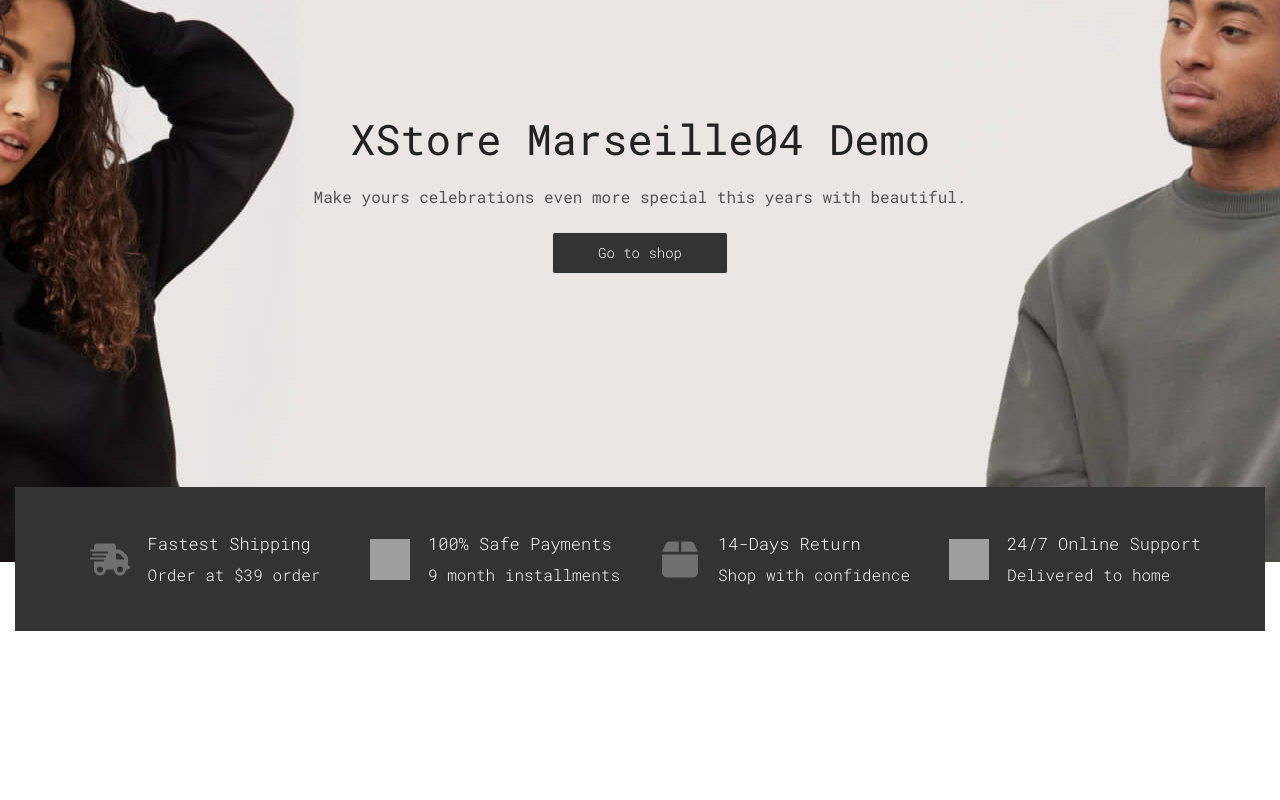
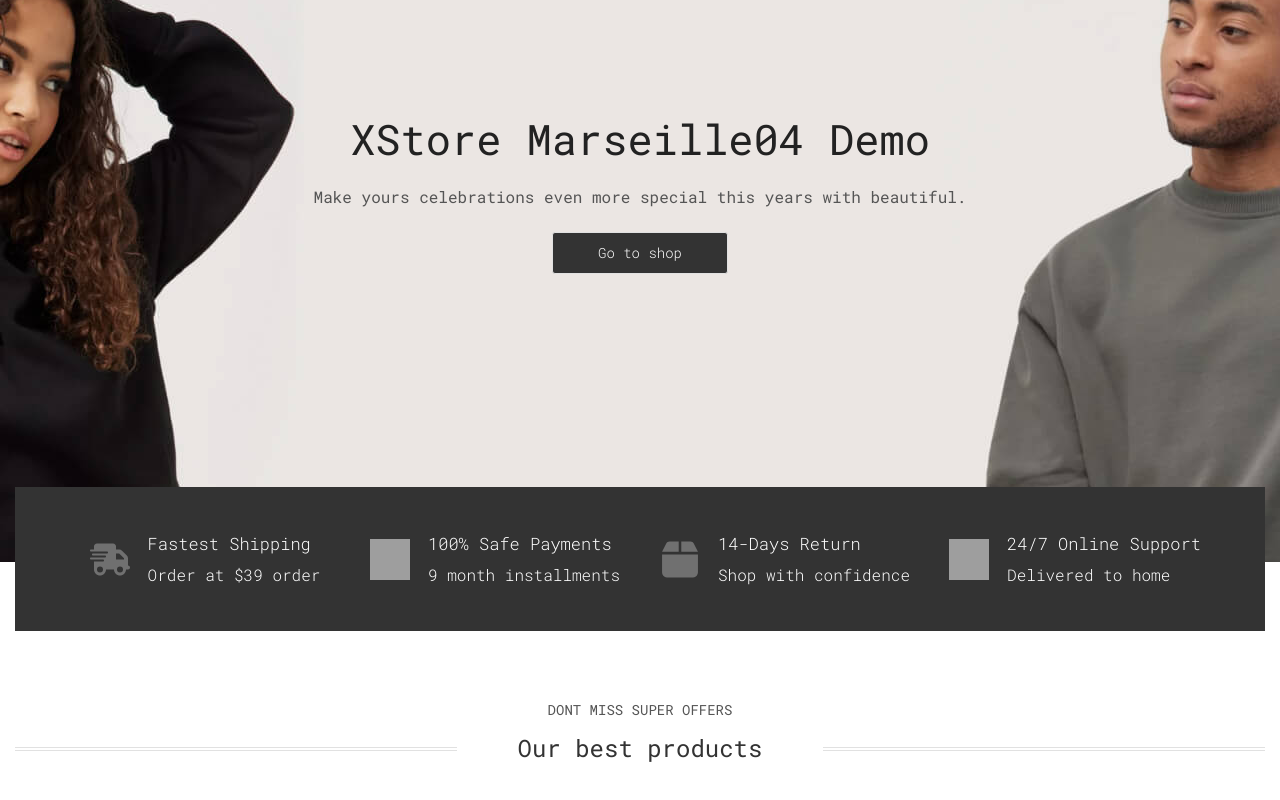
Before and after one commit to HaiQuanJuly/Tira_shop, a React (Vite) app: page / in a window 1280 px wide. Shown: the part 188-988 px from the top of the page. Built offline with nearby package versions, Linux system fonts and the light colour scheme; grey boxes are pictures that could not be loaded.

Commit message:
Update#2

```diff
--- a/index.html
+++ b/index.html
@@ -2,13 +2,12 @@
 <html lang="en">
   <head>
     <meta charset="UTF-8" />
-    <link rel="icon" type="image/svg+xml" href="/vite.svg" />
-    <meta name="viewport" content="width=device-width, initial-scale=1.0" />
     <link
       rel="icon"
       href="./src/assets/icons/images/LogoTiraShop.png"
       type="image/png"
     />
+    <meta name="viewport" content="width=device-width, initial-scale=1.0" />
     <title>TiraShop</title>
   </head>
   <body>
--- a/src/App.jsx
+++ b/src/App.jsx
@@ -1,11 +1,9 @@
 import HomePage from "./components/HomePage/HomePage";
-import Info from "./components/Info/Info";
 
 function App() {
   return (
     <>
       <HomePage></HomePage>
-      <Info></Info>
     </>
   );
 }
--- /dev/null
+++ b/src/components/AdvanceHeadling/AdvanceHeadling.jsx
@@ -0,0 +1,21 @@
+import MainLayout from "../Layout/Layout";
+import styles from "./styles.module.scss";
+
+function AdvanceHeadling() {
+  const { container, headline, containerMiddleBox, title, des } = styles;
+
+  return (
+    <MainLayout>
+      <div className={container}>
+        <div className={headline}></div>
+        <div className={containerMiddleBox}>
+          <p className={des}>Dont miss super offers</p>
+          <p className={title}>Our best products</p>
+        </div>
+        <div className={headline}></div>
+      </div>
+    </MainLayout>
+  );
+}
+
+export default AdvanceHeadling;
--- /dev/null
+++ b/src/components/AdvanceHeadling/styles.module.scss
@@ -0,0 +1,35 @@
+@import "../../assets/style/variable.module.scss";
+@import "../../assets/style/mixin.module.scss";
+
+.container {
+  @include flex_box_custom(center, center, 0px);
+
+  margin: 65px 0px 15px;
+}
+
+.headline {
+  width: 100%;
+  height: 2px;
+  border-top: 1px solid #e1e1e1;
+  border-bottom: 1px solid #e1e1e1;
+  margin-top: 30px;
+}
+
+.containerMiddleBox {
+  @include flex_box_custom(center, center, 0px);
+  width: 60%;
+  padding: 0px 50px;
+  flex-direction: column;
+  line-height: 0px;
+}
+
+.des {
+  font-size: 14px;
+  color: $thr_color;
+  text-transform: uppercase;
+}
+
+.title {
+  font-size: 24px;
+  color: $primary_color;
+}
--- a/src/components/Banner/styles.module.scss
+++ b/src/components/Banner/styles.module.scss
@@ -1,5 +1,6 @@
 @import "../../assets/style/mixin.module.scss";
 @import "../../assets/style/variable.module.scss";
+
 .container {
   @include flex_box_custom(center, center, 0px);
   background-image: url(../../assets/images/Banner-Ecommerse.jpeg);
--- a/src/components/HomePage/HomePage.jsx
+++ b/src/components/HomePage/HomePage.jsx
@@ -1,16 +1,18 @@
 import MyHeader from "../Header/Header";
 import Banner from "../Banner/Banner";
-import styles from "./styles.module.scss";
+// import styles from "./styles.module.scss";
+import Info from "../Info/Info";
+import AdvanceHeadling from "../AdvanceHeadling/AdvanceHeadling";
 
 function HomePage() {
-  const { container } = styles;
+  // const { container } = styles;
   return (
-    <div>
-      <div className={container}>
-        <MyHeader></MyHeader>
-        <Banner></Banner>
-      </div>
-    </div>
+    <>
+      <MyHeader></MyHeader>
+      <Banner></Banner>
+      <Info></Info>
+      <AdvanceHeadling></AdvanceHeadling>
+    </>
   );
 }
 
--- a/src/components/Info/InfoCart/InfoCart.jsx
+++ b/src/components/Info/InfoCart/InfoCart.jsx
@@ -5,7 +5,7 @@ function InfoCart({ content, description, src }) {
   const { containerCart, contentContent, title, des } = styles;
   return (
     <div className={containerCart}>
-      <img width={40} height={41} src={src} atl="TruckIcon" />
+      <img width={40} height={41} src={src} atl="trunkIcon" />
       <div className={contentContent}>
         <div className={title}>{content}</div>
         <div className={des}>{description}</div>
--- a/src/components/Layout/styles.module.scss
+++ b/src/components/Layout/styles.module.scss
@@ -5,5 +5,4 @@
 
 .container {
   width: 1250px;
-  height: 100vh;
 }
```
Also changed, not shown: src/components/Layout/Layout.jsx (+3 -5 lines).
